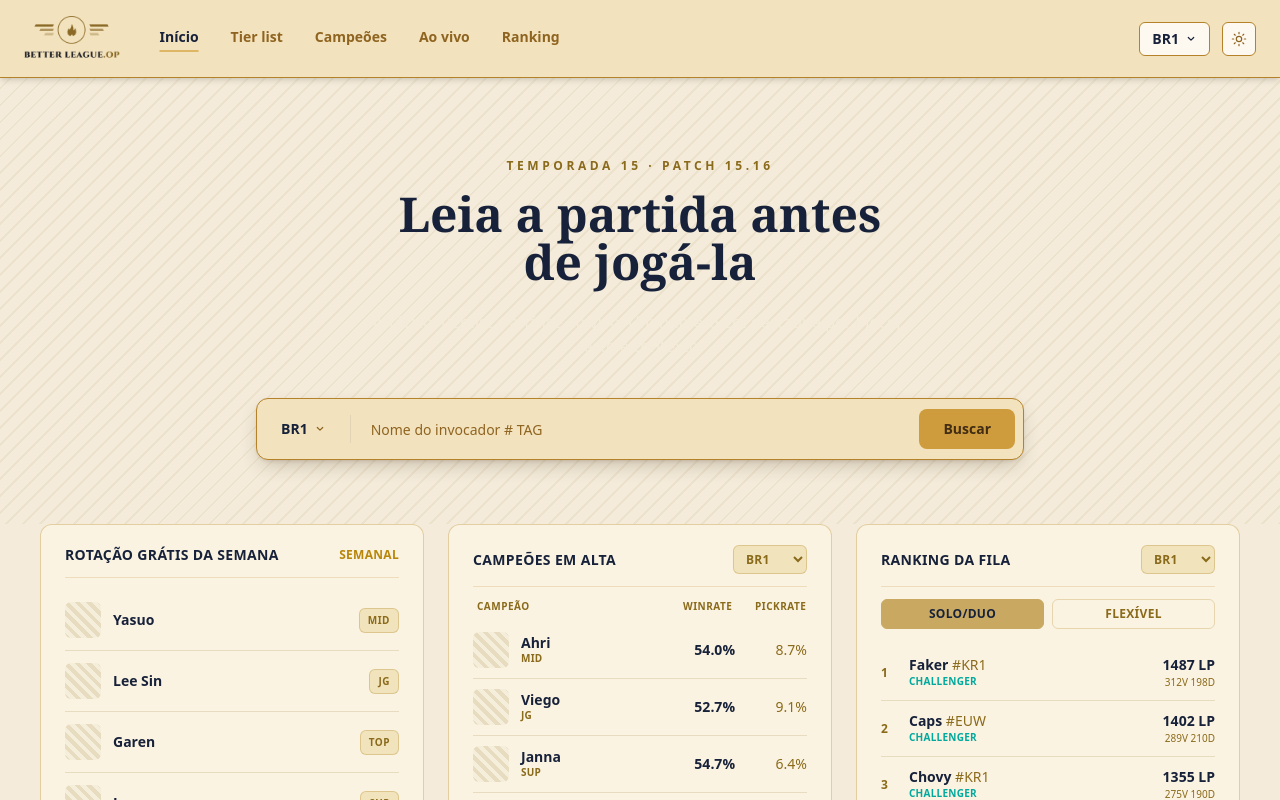
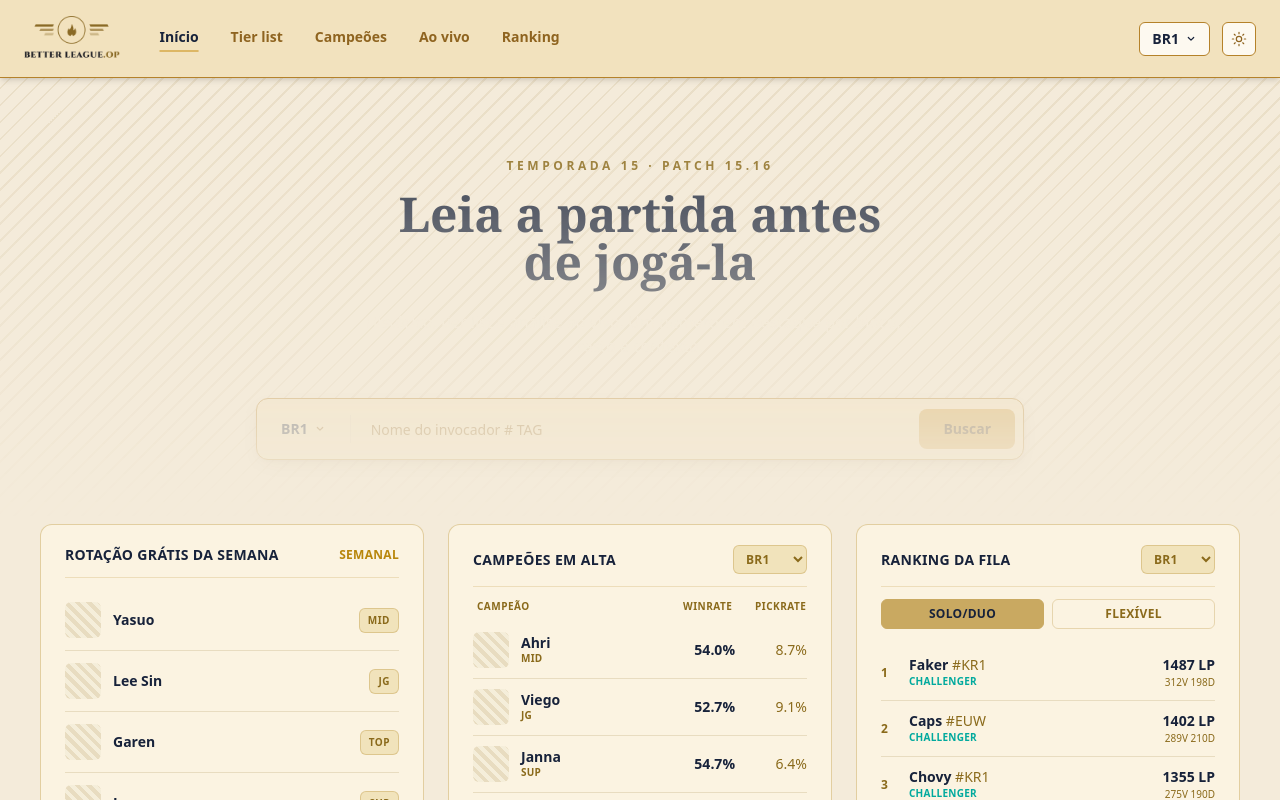
Before and after one commit to Phascencao/better-league, a React (Vite) app in the folder frontend/: page / in a window 1280 px wide. Shown: the top 800 px of the page. Built offline with nearby package versions, Linux system fonts and the light colour scheme.

Commit message:
correçao do fundo 2

```diff
--- a/frontend/src/Home.jsx
+++ b/frontend/src/Home.jsx
@@ -25,12 +25,16 @@
     <div className="min-h-screen w-full bg-base">
       <Header />
 
-      {/* HERO: eyebrow + título + subtítulo + fundo listrado */}
+      {/* HERO: eyebrow + título + subtítulo + fundo listrado com fade vertical */}
       <div
         className="relative"
         style={{
           backgroundImage:
-      "repeating-linear-gradient(-45deg, rgba(160, 130, 60, 0.09) 0px, rgba(160, 130, 60, 0.09) 2px, transparent 2px, transparent 12px)",
+            "repeating-linear-gradient(-45deg, rgba(160, 130, 60, 0.12) 0px, rgba(160, 130, 60, 0.12) 2px, transparent 2px, transparent 12px)",
+          WebkitMaskImage:
+            "linear-gradient(to bottom, black 0%, transparent 100%)",
+          maskImage:
+            "linear-gradient(to bottom, black 0%, transparent 100%)",
         }}
       >
         <div className="max-w-2xl mx-auto text-center px-4 pt-20 pb-10">
```
Lines whose indentation alone changed are shown as unchanged.
